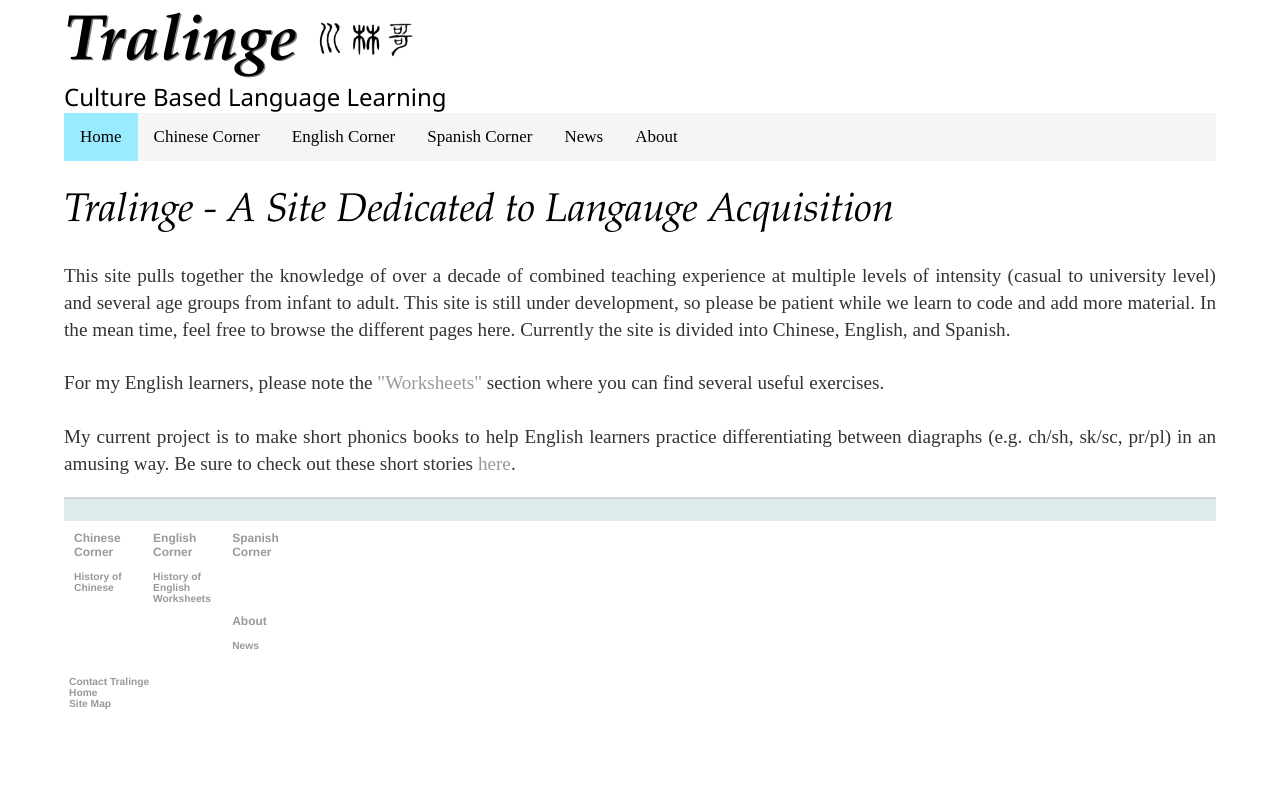
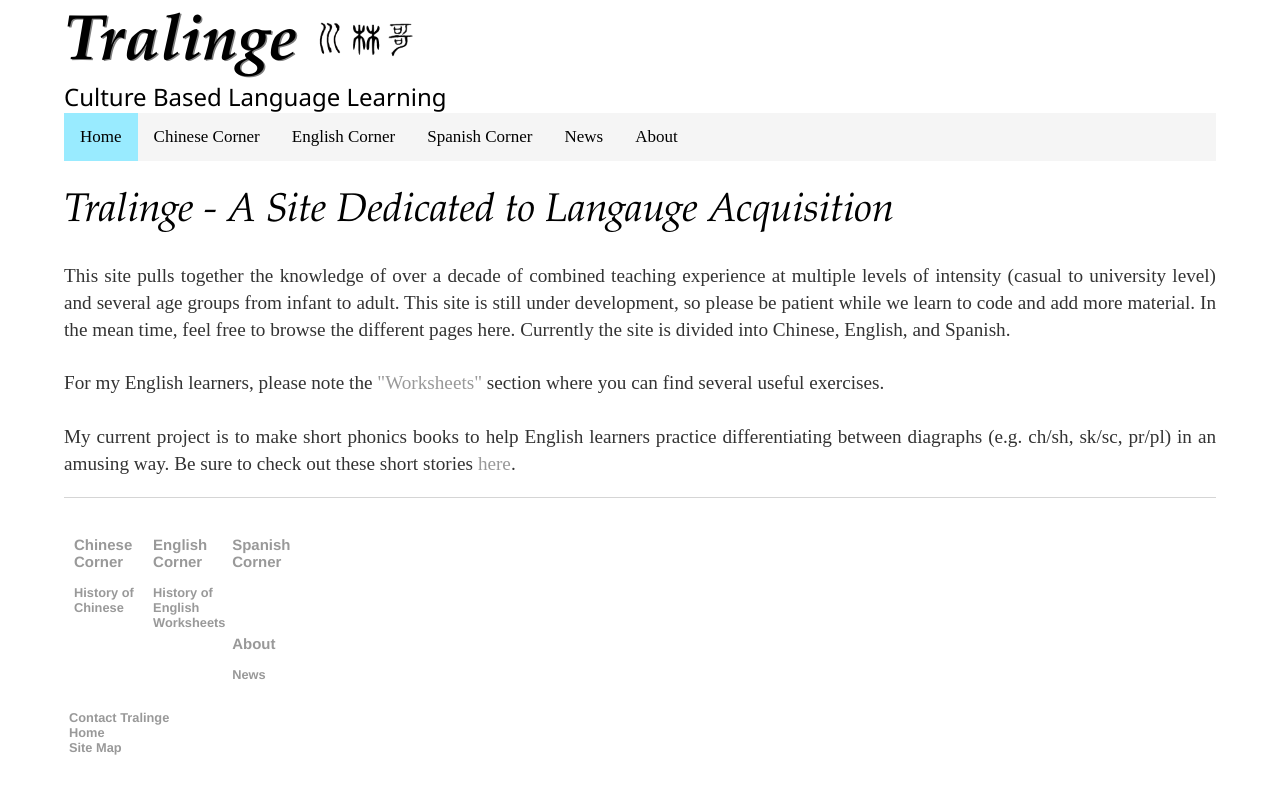
Before and after one commit to Tralinge/tralinge.github.io, a Jekyll site: the page built from index.html, in a window 1280 px wide. Shown: the top 794 px of the page. Built offline with Jekyll 4.4.1, drawn with Linux system fonts in a browser that asks for light colours.

Commit message:
Update default.html

```diff
--- a/_layouts/default.html
+++ b/_layouts/default.html
@@ -52,10 +52,7 @@
 
 			</div>
 
-			<footer style="background-color:rgb(224, 235, 235);">
+				{% include footer.html %}
 
-
-				{% include footer.html %}
-			</footer>
 		</body>
 	</html>
```
